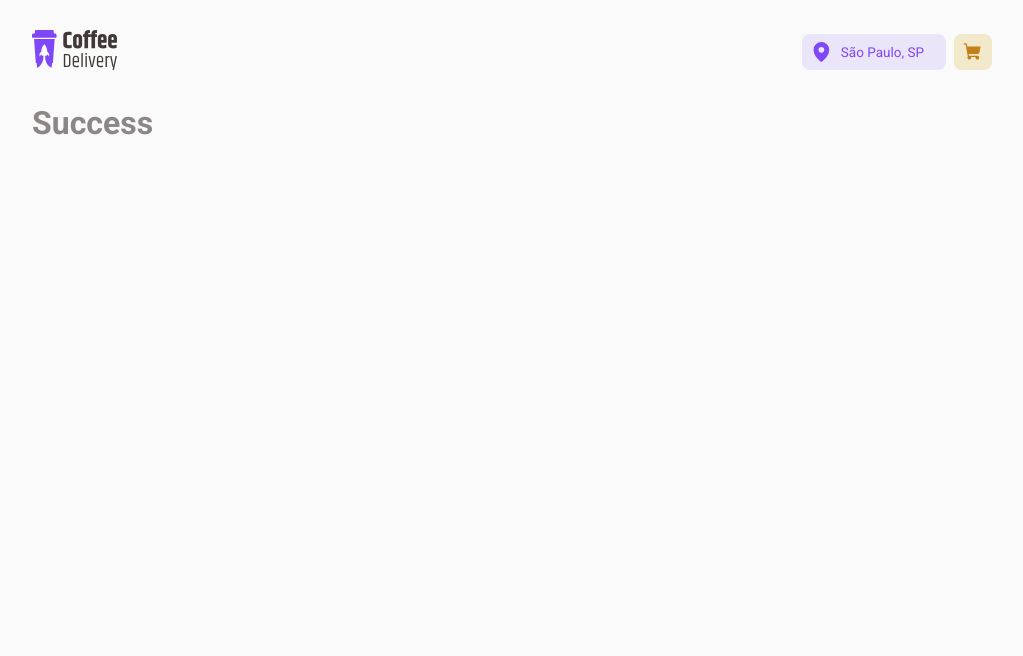
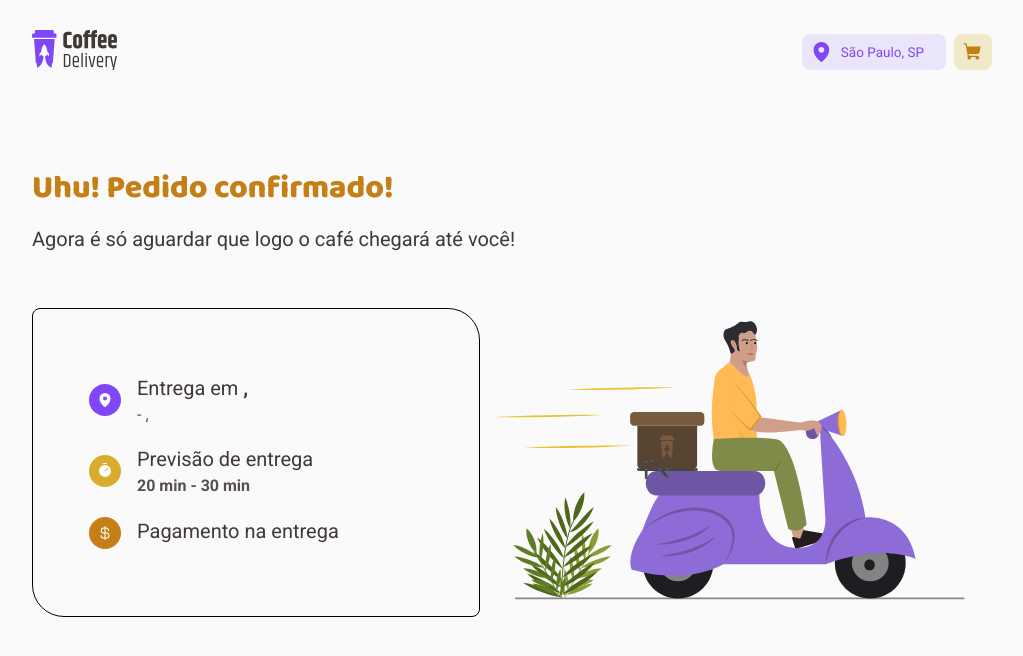
Before and after one commit to CaioScatolino/coffee-delivery-v2, a React (Vite) app: page /success in a window 1280 px wide. Shown: the top 656 px of the page, without its empty margins (128-1151 px from the left). Built offline with nearby package versions, Linux system fonts and the light colour scheme.

Commit message:
Finalizando projeto

```diff
--- a/src/Pages/Checkout/Order/FormAdress/index.tsx
+++ b/src/Pages/Checkout/Order/FormAdress/index.tsx
@@ -19,7 +19,7 @@ import { useForm, FormProvider } from 'react-hook-form'
 const newAdressFormsValidationSchema = zod.object({
   postcode: zod.string().min(1, 'Inform PostCode'),
   street: zod.string().min(1, 'Inform the Street'),
-  number: zod.number().min(1, 'Inform the street number'),
+  number: zod.string().min(1, 'Inform the street number'),
   complement: zod.string(),
   neighborhood: zod.string().min(1, 'Inform the neighborhood'),
   city: zod.string().min(1, 'Inform the city'),
@@ -41,6 +41,7 @@ export function FormAdress() {
     console.log(data)
     createNewAdress(data)
     reset()
+    console.log(data)
   }
 
   return (
--- a/src/Pages/Checkout/Order/FormAdress/styles.ts
+++ b/src/Pages/Checkout/Order/FormAdress/styles.ts
@@ -19,6 +19,7 @@ export const FormAdressContainer = styled.div`
   background-color: ${(props) => props.theme['base-card']};
   border-bottom-left-radius: 8px;
   border-bottom-right-radius: 8px;
+  padding: 1rem 0;
 
   span {
     position: relative;
--- a/src/Pages/Checkout/Order/Payment/style.ts
+++ b/src/Pages/Checkout/Order/Payment/style.ts
@@ -4,8 +4,49 @@ interface PaymentButtonProps {
   checked: boolean
 }
 
-export const PaymentContainer = styled.div``
+export const PaymentContainer = styled.div`
+  width: 100%;
+  padding: 2rem 0;
+  background-color: ${(props) => props.theme['base-card']};
+`
 
-export const PaymentButtonsContainer = styled.div``
+export const PaymentButtonsContainer = styled.div`
+  display: flex;
+  flex-direction: row;
+  justify-content: space-around;
+  padding: 1rem 0;
+`
 
-export const PaymentButton = styled.label<PaymentButtonProps>``
+export const PaymentButton = styled.label<PaymentButtonProps>`
+  display: flex;
+  flex-direction: row;
+  gap: 4px;
+  font-size: 0.75rem;
+  align-items: center;
+  text-transform: uppercase;
+  justify-content: center;
+  background-color: ${(props) =>
+    props.checked ? props.theme['purple-light'] : props.theme['base-button']};
+  padding: 1rem;
+  color: ${(props) => props.theme['base-text']};
+  border-radius: 6px;
+  border: 1px solid transparent;
+  box-shadow: 0 0 0 1px
+    ${(props) => (props.checked ? props.theme.purple : 'none')};
+
+  svg {
+    color: ${(props) => props.theme.purple};
+  }
+
+  &:hover {
+    border: 1px solid ${(props) => props.theme.purple};
+  }
+
+  &:active {
+    background-color: ${(props) => props.theme['purple-light']};
+  }
+
+  input {
+    opacity: 0;
+  }
+`
--- a/src/Pages/Success/index.tsx
+++ b/src/Pages/Success/index.tsx
@@ -1,3 +1,75 @@
+import { useContext } from 'react'
+import { OrderContext } from '../../contexts/OrderContext'
+import {
+  SuccessContainer,
+  SuccessData,
+  SuccessDetail,
+  SuccessImg,
+  SuccessInfo,
+  SuccessLocation,
+  SuccessPayment,
+  SuccessText,
+  SuccessTime,
+} from './styles'
+
+import successlogo from '../../assets/SuccessIllustration.svg'
+import { CurrencyDollar, MapPin, Timer } from 'phosphor-react'
+
 export function Success() {
-  return <h1>Success</h1>
+  const { adress } = useContext(OrderContext)
+
+  return (
+    <SuccessContainer>
+      <h4>Uhu! Pedido confirmado!</h4>
+      <p>Agora é só aguardar que logo o café chegará até você!</p>
+      <SuccessDetail>
+        <SuccessInfo>
+          <SuccessText>
+            <SuccessLocation>
+              <MapPin size={16} weight="fill" />
+            </SuccessLocation>
+            <SuccessData>
+              <p>
+                Entrega em{' '}
+                <b>
+                  {adress?.street}, {adress?.number}
+                </b>
+              </p>
+              <span>
+                {adress?.neighborhood} - {adress?.city}, {adress?.state}
+              </span>
+            </SuccessData>
+          </SuccessText>
+          <SuccessText>
+            <SuccessTime>
+              <Timer size={16} weight="fill" />
+            </SuccessTime>
+            <SuccessData>
+              <p>Previsão de entrega</p>
+              <span>
+                <b>20 min - 30 min</b>
+              </span>
+            </SuccessData>
+          </SuccessText>
+          <SuccessText>
+            <SuccessPayment>
+              <CurrencyDollar size={16} weight="fill" />
+            </SuccessPayment>
+            <SuccessData>
+              <p>Pagamento na entrega</p>
+              <span>
+                <b>{adress?.payment === 'creditCard' && 'Cartão de Crédito'}</b>
+                <b>{adress?.payment === 'debitCard' && 'Cartão de Débito'}</b>
+                <b>{adress?.payment === 'money' && 'Dinheiro'}</b>
+              </span>
+            </SuccessData>
+          </SuccessText>
+        </SuccessInfo>
+
+        <SuccessImg>
+          <img src={successlogo} alt="" />
+        </SuccessImg>
+      </SuccessDetail>
+    </SuccessContainer>
+  )
 }
--- /dev/null
+++ b/src/Pages/Success/styles.ts
@@ -0,0 +1,88 @@
+import styled from 'styled-components'
+
+export const SuccessContainer = styled.main`
+  display: flex;
+  flex-direction: column;
+  gap: 1rem;
+  margin-top: 8vh;
+
+  h4 {
+    font-family: 'Baloo 2';
+    color: ${(props) => props.theme['yellow-dark']};
+    font-weight: 800;
+    font-size: 2rem;
+    line-height: 1.3;
+  }
+
+  p {
+    font-weight: 400;
+    font-size: 1.25rem;
+    line-height: 1.3;
+    color: ${(props) => props.theme['base-subtitle']};
+  }
+`
+
+export const SuccessDetail = styled.div`
+  display: flex;
+  flex-direction: row;
+  justify-content: space-between;
+  margin-top: 2.5rem;
+`
+
+export const SuccessInfo = styled.div`
+  display: flex;
+  flex-direction: column;
+  padding: 3.5rem;
+  width: 40vw;
+  border: 1px solid black;
+  justify-content: space-around;
+
+  border-radius: 0.5rem 2rem;
+`
+export const SuccessImg = styled.div`
+  img {
+    width: 40vw;
+  }
+`
+
+export const SuccessIcon = styled.div`
+  background-color: red;
+  display: flex;
+  align-items: center;
+  justify-content: center;
+  width: 2rem;
+  height: 2rem;
+  border-radius: 999px;
+  color: ${(props) => props.theme.white};
+`
+
+export const SuccessLocation = styled(SuccessIcon)`
+  background-color: ${(props) => props.theme.purple};
+`
+export const SuccessTime = styled(SuccessIcon)`
+  background-color: ${(props) => props.theme.yellow};
+`
+export const SuccessPayment = styled(SuccessIcon)`
+  background-color: ${(props) => props.theme['yellow-dark']};
+`
+
+export const SuccessText = styled.div`
+  display: flex;
+  flex-direction: row;
+  gap: 1rem;
+  align-items: center;
+`
+
+export const SuccessData = styled.div`
+  display: flex;
+  flex-direction: column;
+  gap: 4px;
+  span b {
+    color: ${(props) => props.theme['base-text']};
+    font-weight: 800;
+  }
+
+  span {
+    color: ${(props) => props.theme['base-text']};
+  }
+`
```
